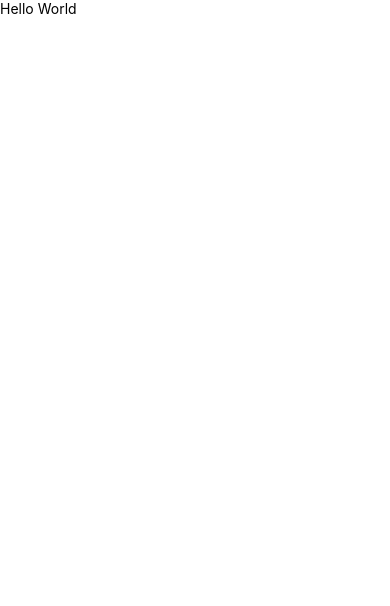
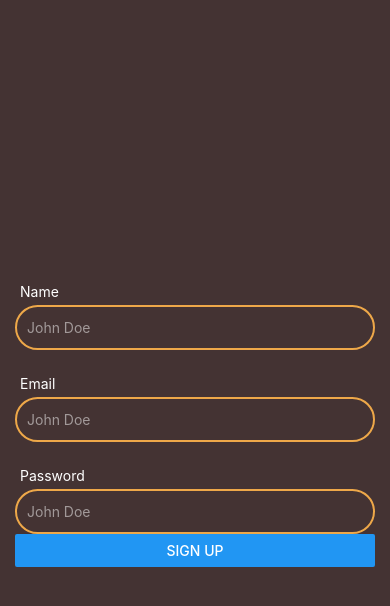
Before and after one commit to devTam/Rhythm, a React Native app in the folder RhythmPlayer/: screen / in a window 390 px wide. Shown: the top 606 px of the page. Built offline with nearby package versions, Linux system fonts and the light colour scheme.

Commit message:
cofigure react native, add formik

```diff
--- a/RhythmPlayer/App.tsx
+++ b/RhythmPlayer/App.tsx
@@ -1,16 +1,7 @@
-import { FC } from 'react'
-import { StyleSheet, Text, SafeAreaView } from 'react-native'
+import SignUp from "@views/auth/SignUp";
 
-interface Prop {}
+const App = () => {
+  return <SignUp />;
+};
 
-const App: FC<Prop> = () => {
-  return (
-    <SafeAreaView>
-      <Text>Hello World</Text>
-    </SafeAreaView>
-  )
-}
-
-export default App
-
-const styles = StyleSheet.create({})
+export default App;
--- a/RhythmPlayer/babel.config.js
+++ b/RhythmPlayer/babel.config.js
@@ -1,3 +1,19 @@
 module.exports = {
   presets: ['module:@react-native/babel-preset'],
+  plugins: [
+    [
+      'module-resolver',
+      {
+        root: ['./src'],
+        extensions: ['.ios.js', '.android.js', '.js', '.ts', '.tsx', '.json'],
+        alias: {
+          src: './src',
+          '@components': './src/components',
+          '@views': './src/views',
+          '@utils': './src/utils',
+          '@ui': './src/ui',
+        },
+      },
+    ],
+  ],
 };
--- /dev/null
+++ b/RhythmPlayer/src/components/Home.tsx
@@ -0,0 +1 @@
+import colors from "utils/colors";
--- /dev/null
+++ b/RhythmPlayer/src/components/form/AuthInputField.tsx
@@ -0,0 +1,71 @@
+import {FC} from 'react';
+import {
+  StyleProp,
+  StyleSheet,
+  Text,
+  TextInputProps,
+  View,
+  ViewStyle,
+} from 'react-native';
+import colors from 'utils/colors';
+import AppInput from 'ui/AppInput';
+import {useFormikContext} from 'formik';
+
+interface Props {
+  name: string;
+  label?: string;
+  placeholder?: string;
+  keyboardType?: TextInputProps['keyboardType'];
+  autoCapitalize?: TextInputProps['autoCapitalize'];
+  secureTextEntry?: TextInputProps['secureTextEntry'];
+  containerStyle?: StyleProp<ViewStyle>;
+}
+
+const AuthInputField: FC<Props> = ({
+  name,
+  label,
+  placeholder,
+  keyboardType,
+  autoCapitalize,
+  secureTextEntry,
+  containerStyle,
+}) => {
+  const {handleChange, values, errors, handleBlur, touched} = useFormikContext<{
+    [key: string]: string;
+  }>();
+
+  const errorMsg = touched[name] && errors[name] ? errors[name] : '';
+  return (
+    <View style={[styles.container, containerStyle]}>
+      <View style={styles.labelContainer}>
+        <Text style={styles.label}>{label}</Text>
+        <Text style={styles.errorMsg}>{errorMsg}</Text>
+      </View>
+      <AppInput
+        placeholder={placeholder}
+        keyboardType={keyboardType}
+        autoCapitalize={autoCapitalize}
+        secureTextEntry={secureTextEntry}
+        onChangeText={handleChange(name)}
+        value={values[name]}
+        onBlur={handleBlur(name)}
+      />
+    </View>
+  );
+};
+
+const styles = StyleSheet.create({
+  container: {},
+  labelContainer: {
+    flexDirection: 'row',
+    alignItems: 'center',
+    justifyContent: 'space-between',
+    padding: 5,
+  },
+  label: {
+    color: colors.CONTRAST,
+  },
+  errorMsg: {color: colors.ERROR},
+});
+
+export default AuthInputField;
--- /dev/null
+++ b/RhythmPlayer/src/components/form/SubmitBtn.tsx
@@ -0,0 +1,18 @@
+import {FC} from 'react';
+import { useFormikContext } from 'formik';
+import {Button, StyleSheet} from 'react-native';
+
+interface Props {
+  title: string;
+}
+
+const SubmitBtn: FC<Props> = ({title}) => {
+    const {handleSubmit} = useFormikContext()
+  return <Button onPress={() => handleSubmit()} title={title} />;
+};
+
+const styles = StyleSheet.create({
+  container: {},
+});
+
+export default SubmitBtn;
--- /dev/null
+++ b/RhythmPlayer/src/components/form/index.tsx
@@ -0,0 +1,27 @@
+import {Formik, FormikHelpers} from 'formik';
+import {ReactNode} from 'react';
+
+interface Props<T> {
+  initialValues: any;
+  validationSchema: any;
+  onSubmit: (values: T, formikHelpers: FormikHelpers<T>) => void;
+  children: ReactNode;
+}
+
+const Form = <T extends object>({
+  initialValues,
+  validationSchema,
+  onSubmit,
+  children,
+}: Props<T>) => {
+  return (
+    <Formik
+      initialValues={initialValues}
+      validationSchema={validationSchema}
+      onSubmit={onSubmit}>
+      {children}
+    </Formik>
+  );
+};
+
+export default Form;
--- /dev/null
+++ b/RhythmPlayer/src/ui/AppInput.tsx
@@ -0,0 +1,29 @@
+import {FC} from 'react';
+import {StyleSheet, TextInput, TextInputProps} from 'react-native';
+import colors from 'utils/colors';
+
+interface Props extends TextInputProps {}
+
+const AppInput: FC<Props> = props => {
+  return (
+    <TextInput
+      {...props}
+      placeholder="John Doe"
+      placeholderTextColor={colors.INACTIVE_CONTRAST}
+      style={[styles.input, props.style]}
+    />
+  );
+};
+
+const styles = StyleSheet.create({
+  input: {
+    borderWidth: 2,
+    borderColor: colors.SECONDARY,
+    height: 45,
+    borderRadius: 25,
+    color: colors.CONTRAST,
+    padding: 10,
+  },
+});
+
+export default AppInput;
--- /dev/null
+++ b/RhythmPlayer/src/utils/colors.ts
@@ -0,0 +1,19 @@
+const PRIMARY = '#443333';
+const SECONDARY = '#EEA849';
+const CONTRAST = '#FFFFFF';
+const INACTIVE_CONTRAST = 'rgba(255, 255, 255, 0.5)';
+const ERROR = '#FF5B14';
+const SUCCESS = '#3BEF1E';
+const OVERLAY = 'rgba(45, 35, 35, 0.5)';
+
+const colors = {
+  PRIMARY,
+  SECONDARY,
+  CONTRAST,
+  INACTIVE_CONTRAST,
+  ERROR,
+  SUCCESS,
+  OVERLAY,
+};
+
+export default colors;
--- /dev/null
+++ b/RhythmPlayer/src/views/auth/SignUp.tsx
@@ -0,0 +1,93 @@
+import {FC} from 'react';
+import {StyleSheet, SafeAreaView, View} from 'react-native';
+import * as yup from 'yup';
+
+import colors from 'utils/colors';
+import AuthInputField from 'components/form/AuthInputField';
+import Form from 'components/form';
+import SubmitBtn from 'components/form/SubmitBtn';
+
+const signupSchema = yup.object({
+  name: yup
+    .string()
+    .trim()
+    .min(3, 'Invalid name!')
+    .required('Name is required!'),
+  email: yup
+    .string()
+    .trim()
+    .email('Invalid email!')
+    .required('Email is required!'),
+  password: yup
+    .string()
+    .trim()
+    .min(8, 'Password is too short!')
+    .matches(
+      /^(?=.*[a-z])(?=.*[A-Z])(?=.*\d)(?=.*[@$!%*?&])[A-Za-z\d@$!%*?&]{8,}$/,
+      'Minimum eight characters, at least one uppercase letter, one lowercase letter, one number and one special character',
+    )
+    .required('Password is required!'),
+});
+
+interface Props {}
+
+const SignUp: FC<Props> = props => {
+  const initialValues = {
+    name: '',
+    email: '',
+    password: '',
+  };
+
+  return (
+    <SafeAreaView style={styles.container}>
+      <Form
+        initialValues={initialValues}
+        validationSchema={signupSchema}
+        onSubmit={values => {
+          return console.log(values);
+        }}>
+        <View style={styles.formContainer}>
+          <AuthInputField
+            name="name"
+            label="Name"
+            placeholder="John Doe"
+            containerStyle={styles.marginBottom}
+          />
+          <AuthInputField
+            name="email"
+            label="Email"
+            placeholder="john@email.com"
+            autoCapitalize="none"
+            containerStyle={styles.marginBottom}
+          />
+          <AuthInputField
+            name="password"
+            label="Password"
+            placeholder="*********"
+            autoCapitalize="none"
+            secureTextEntry
+          />
+          <SubmitBtn title="Sign up" />
+        </View>
+      </Form>
+    </SafeAreaView>
+  );
+};
+
+const styles = StyleSheet.create({
+  container: {
+    flex: 1,
+    backgroundColor: colors.PRIMARY,
+    alignItems: 'center',
+    justifyContent: 'center',
+  },
+  formContainer: {
+    width: '100%',
+    paddingHorizontal: 15,
+  },
+  marginBottom: {
+    marginBottom: 20,
+  },
+});
+
+export default SignUp;
```
Also changed, not shown: RhythmPlayer/package.json (+6 -2 lines), RhythmPlayer/tsconfig.json (+11 -1 lines), 2 other files (tests, documents, lock files or other folders).
